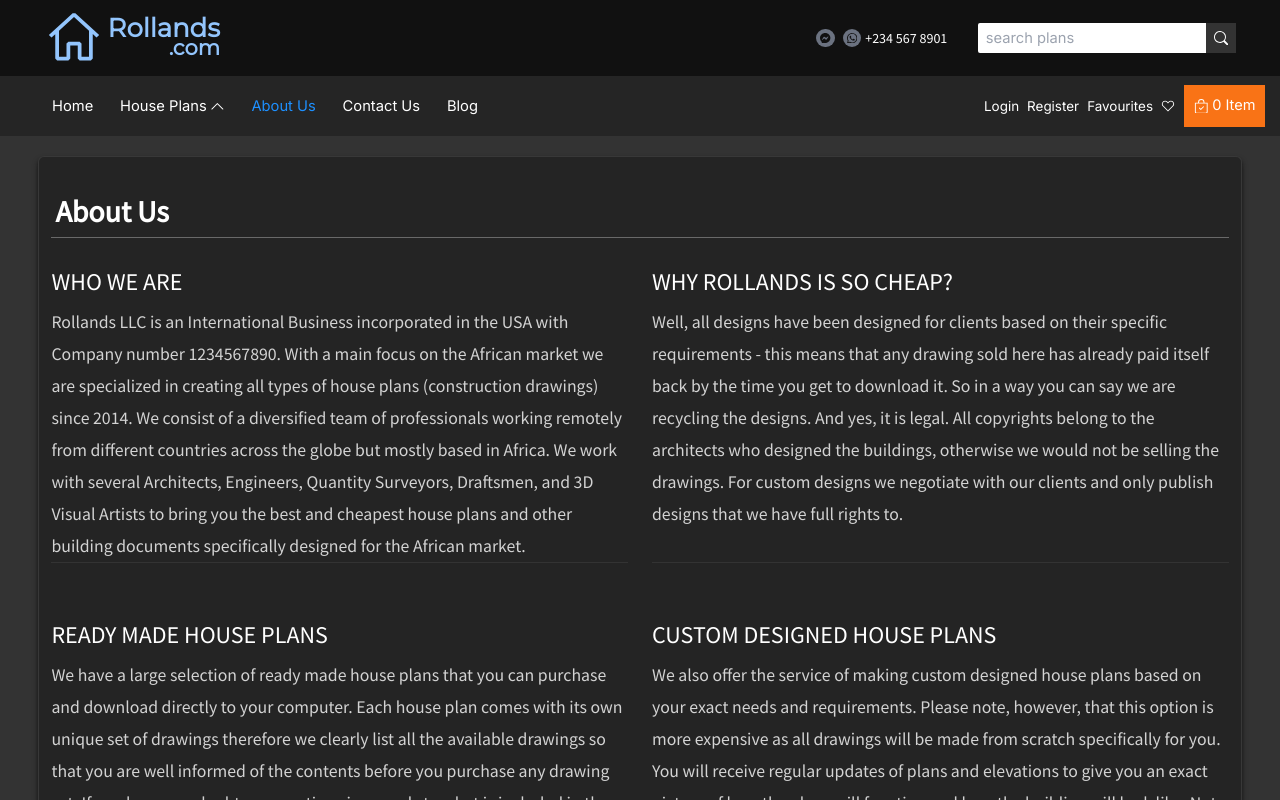
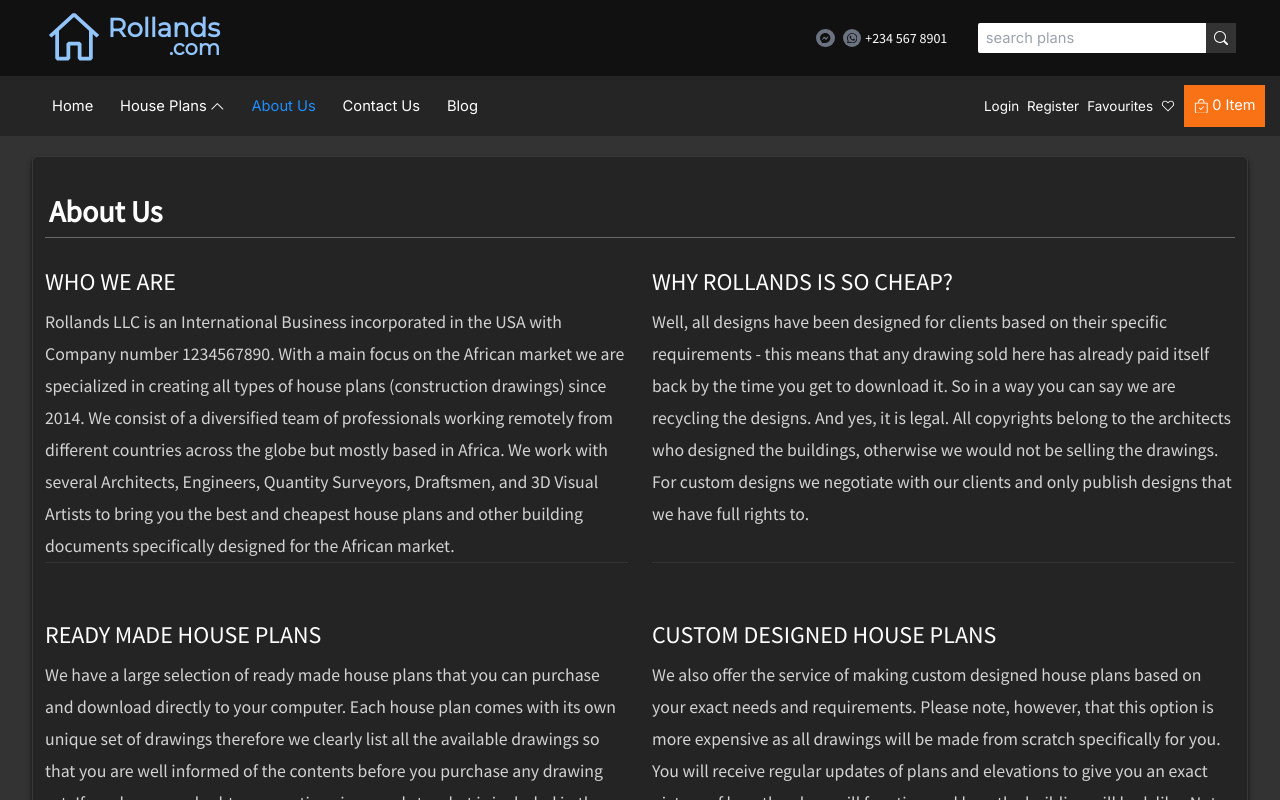
Before and after one commit to cleverAkanimoh/architecture, a React (Create React App) app: page /architecture/about in a window 1280 px wide. Shown: the top 800 px of the page. Built offline with nearby package versions, Linux system fonts and the light colour scheme; a web font is replaced by a local one.

Commit message:
modified about.css in css

```diff
--- a/src/css/about.css
+++ b/src/css/about.css
@@ -4,7 +4,7 @@
 
 @layer components {
   .about-section-style {
-    @apply w-[94%] max-w-[96%] min-h-screen border border-gray-dim shadow-black shadow-md rounded-md my-5 py-5 p-3 text-2xl bg-black bg-opacity-40 border-opacity-30 backdrop-blur;
+    @apply w-[95%] min-h-screen border border-gray-dim shadow-black shadow-md rounded-md my-5 py-5 p-3 text-2xl bg-black bg-opacity-40 border-opacity-30 backdrop-blur;
   }
 
   .about-h1-style {
```
